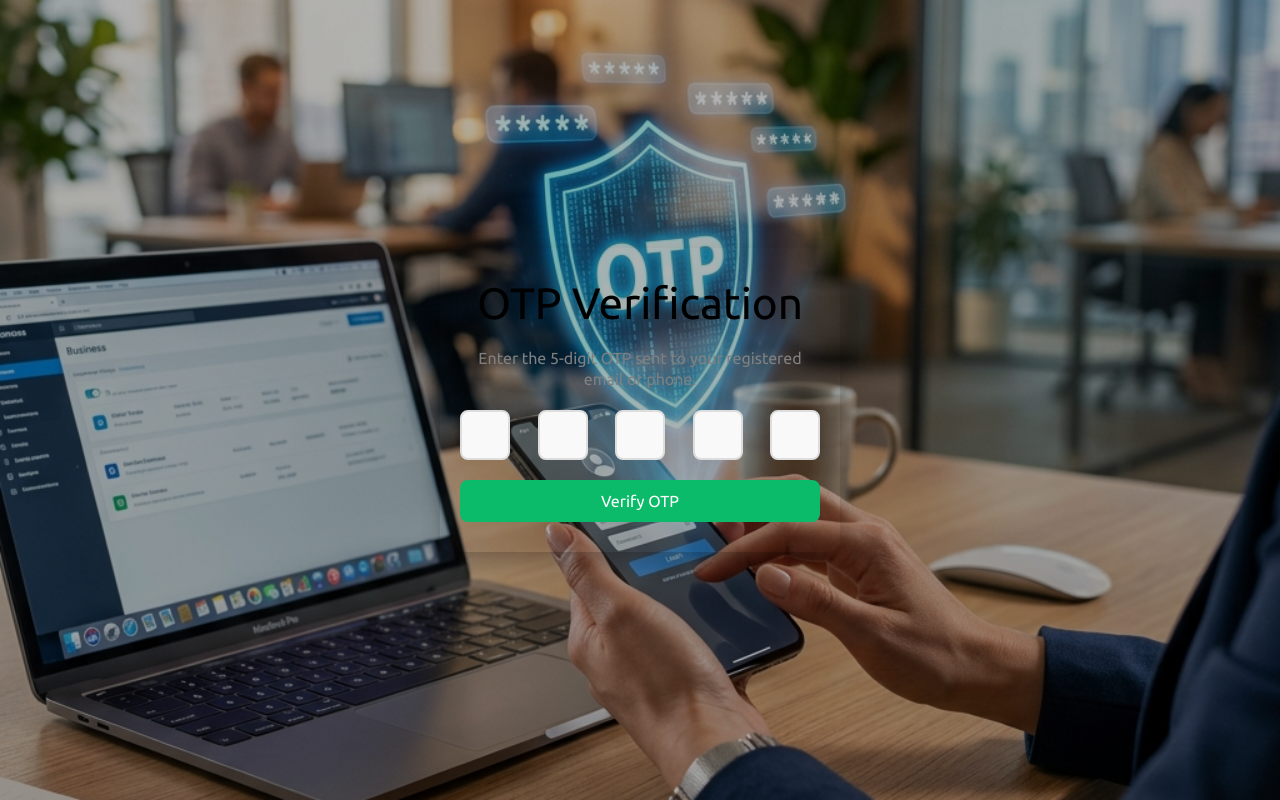
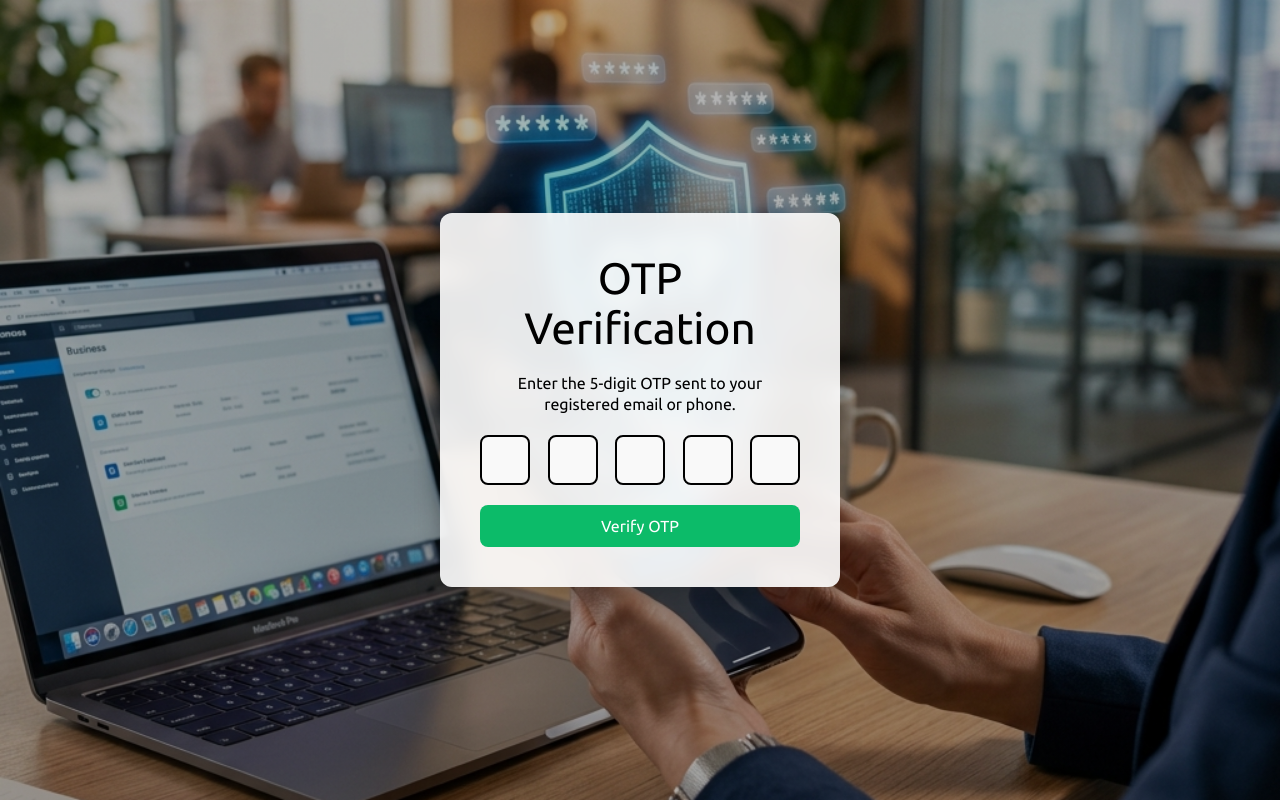
Before and after one commit to DHARUNRAJ86/OTP-AUTHENTICATOR, a React (Vite) app in the folder client/: page /otp-verification/1/1 in a window 1280 px wide. Built offline with nearby package versions, Linux system fonts and the light colour scheme; no server answers.

Commit message:
feat: enhance OTP verification styles; adjust padding, colors, and box-shadow for improved aesthetics

```diff
--- a/client/src/styles/OtpVerification.css
+++ b/client/src/styles/OtpVerification.css
@@ -10,20 +10,24 @@
 
 .otp-container {
   text-align: center;
-  padding: 30px 20px;
+  padding: 40px;
   border-radius: 12px;
-  box-shadow: 0 10px 20px rgba(0, 0, 0, 0.2);
+
+  background: rgba(255, 255, 255, 0.9);   /* 🔥 same as reset page */
+  backdrop-filter: blur(10px);            /* 🔥 glass effect */
+
+  box-shadow: 0 10px 25px rgba(0, 0, 0, 0.25);
+
   max-width: 400px;
   width: 100%;
 }
-
 .otp-container h1 {
   font-size: 44px;
   margin-bottom: 20px;
 }
 
 .otp-container p {
-  color: gray;
+  color: black;
   line-height: 1.3;
   font-size: 16px;
   margin-bottom: 20px;
@@ -41,7 +45,7 @@
   height: 50px;
   font-size: 1.5rem;
   text-align: center;
-  border: 2px solid #ddd;
+  border: 2px solid black;
   border-radius: 8px;
   outline: none;
   transition: all 0.3s ease;
```
